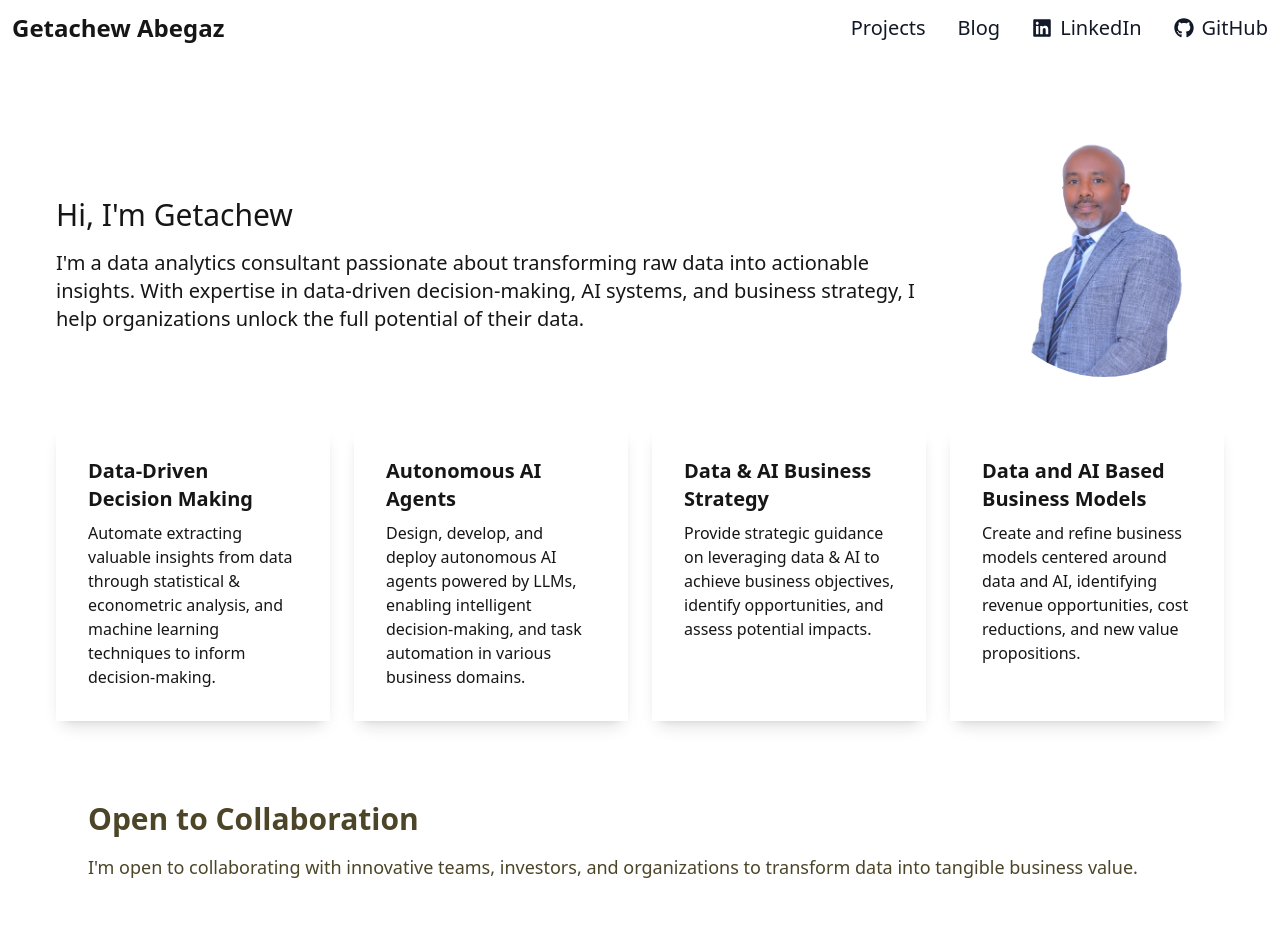
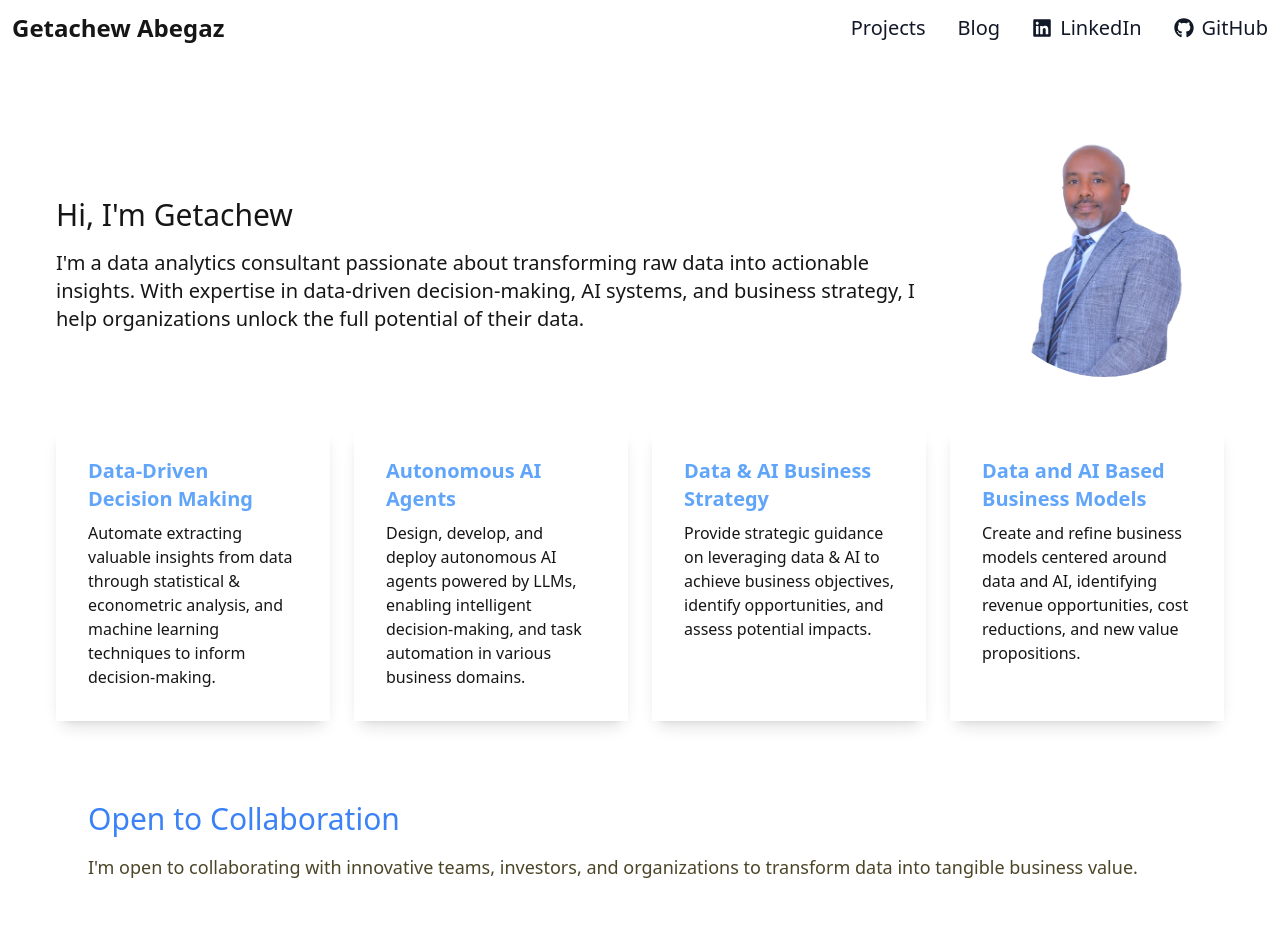
Before and after one commit to gabegaz/gabegaz.github.io, a Next.js app: page / in a window 1280 px wide. Shown: the top 952 px of the page. Built offline with nearby package versions, Linux system fonts and the light colour scheme.

Commit message:
color effects to landing page

```diff
--- a/app/page.tsx
+++ b/app/page.tsx
@@ -21,7 +21,7 @@ export default function Home() {
             Hi, I&apos;m <span className="">Getachew</span>
           </h1>
           <p className="text-lg md:text-xl mb-4">
-            I&apos;m a data analytics consultant passionate about transforming raw data into actionable insights. With expertise in data-driven decision-making, AI systems, and business strategy, I help organizations unlock the full potential of their data.
+            I&apos;m a <span className="">data analytics consultant </span> passionate about transforming raw data into actionable insights. With expertise in data-driven decision-making, AI systems, and business strategy, I help organizations unlock the full potential of their data.
           </p>
         </div>
 
@@ -47,7 +47,7 @@ export default function Home() {
           {skills.map((skill, index) => (
             <div key={index} className="card bg-base-200 shadow-lg">
               <div className="card-body bg-white">
-                <h3 className="card-title text-xl font-bold">{skill.title}</h3>
+                <h3 className="card-title text-xl font-bold text-blue-400">{skill.title}</h3>
                 <p className="text-base">{skill.description}</p>
               </div>
             </div>
@@ -57,7 +57,7 @@ export default function Home() {
 
       {/* Collaboration Callout */}
       <div className="text-primary-content p-8 rounded-lg mb-12">
-        <h2 className="text-3xl font-bold mb-4">Open to Collaboration</h2>
+        <h2 className="text-3xl font-normal mb-4 text-blue-500">Open to Collaboration</h2>
         <p className="text-lg">
           I&apos;m open to collaborating with innovative teams, investors, and organizations to transform data into tangible business value.
         </p>
```
Also changed, not shown: public/06-removebg.png (added).
